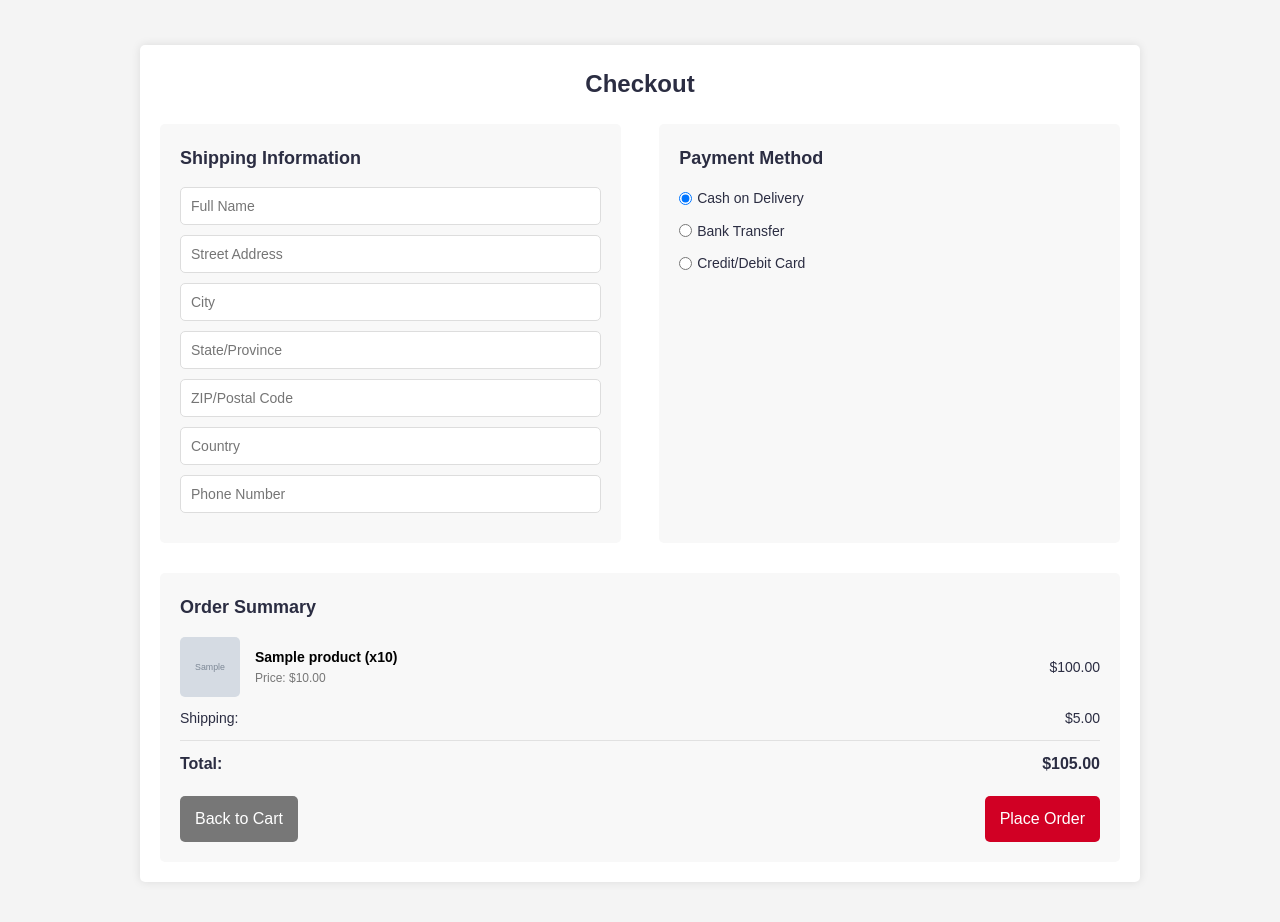
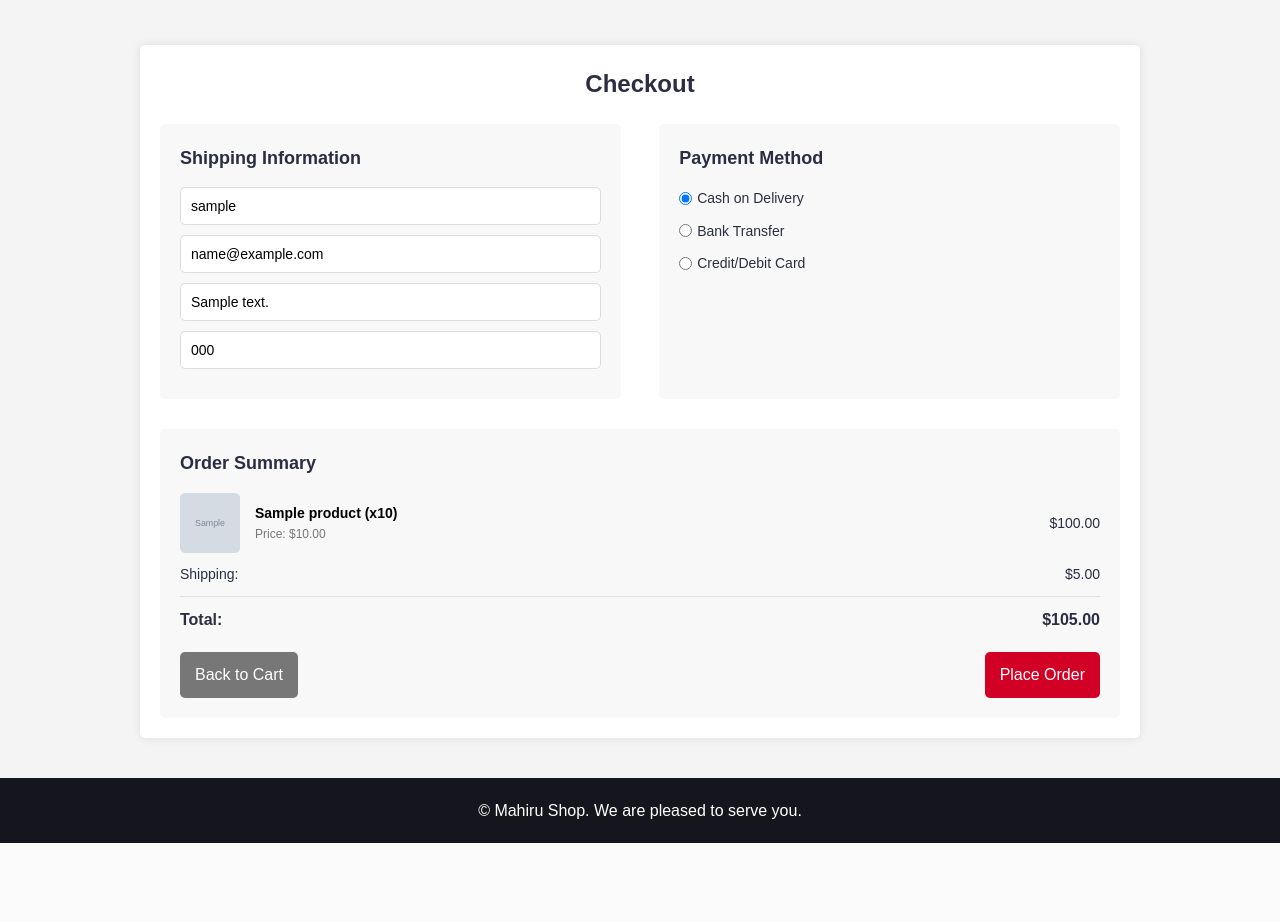
Before and after one commit to Suzune-pcz5/Mahiru-shop, a PHP site: page /checkout.php in a window 1280 px wide. Shown: the part 197-1119 px from the top of the page. After the commit the page ends 1040 px from the top, so only its background shows below. Run offline with PHP 8.4, Linux system fonts and the light colour scheme; the visitor is signed in with stand-in values (Sample User, id 1); tables that the repository leaves empty or names only in its code hold one stand-in row (values such as "Sample post"); grey boxes marked "Sample" are stand-in pictures.

Commit message:
Update checkout.php

```diff
--- a/Mahiru-shop/checkout.php
+++ b/Mahiru-shop/checkout.php
@@ -23,6 +23,18 @@ try {
 // Lấy user_id từ session
 $userId = $_SESSION['user_id'];
 
+// Lấy thông tin người dùng từ bảng users
+$userStmt = $conn->prepare("SELECT username, email, address, phone FROM users WHERE id = :user_id");
+$userStmt->bindValue(':user_id', $userId, PDO::PARAM_INT);
+$userStmt->execute();
+$userInfo = $userStmt->fetch(PDO::FETCH_ASSOC);
+
+// Gán giá trị mặc định từ thông tin người dùng
+$fullName = $userInfo['username'] ?? '';
+$email = $userInfo['email'] ?? '';
+$streetAddress = $userInfo['address'] ?? '';
+$phoneNumber = $userInfo['phone'] ?? '';
+
 // Lấy dữ liệu giỏ hàng từ cơ sở dữ liệu
 $stmt = $conn->prepare("
     SELECT c.product_id, c.quantity, p.name, p.price, p.image
@@ -33,7 +45,6 @@ $stmt = $conn->prepare("
 $stmt->bindValue(':user_id', $userId, PDO::PARAM_INT);
 $stmt->execute();
 $cartItems = $stmt->fetchAll(PDO::FETCH_ASSOC);
-
 
 // ========== LẤY DANH MỤC TỪ BẢNG products ==========
 $categoryQuery = $conn->query("SELECT DISTINCT category FROM products");
@@ -75,7 +86,7 @@ foreach ($cartItems as $item) {
                 </div>
                 <div class="user-actions">
                     <i class="fas fa-user"></i>
-                    <span class="name"><?php echo htmlspecialchars($_SESSION['user_name']); ?></span>
+                    <span class="name"><?php echo htmlspecialchars($userInfo['username']); ?></span>
                     <div class="login-dropdown">
                         <a href="order_history.php" class="login-option">Order History</a>
                         <a href="edit_profile.php" class="login-option">Edit Profile</a>
@@ -120,13 +131,10 @@ foreach ($cartItems as $item) {
                 <div class="checkout-container">
                     <div class="shipping-info">
                         <h2>Shipping Information</h2>
-                        <input type="text" name="full_name" placeholder="Full Name" required>
-                        <input type="text" name="street_address" placeholder="Street Address" required>
-                        <input type="text" name="city" placeholder="City" required>
-                        <input type="text" name="state" placeholder="State/Province">
-                        <input type="text" name="zip_code" placeholder="ZIP/Postal Code">
-                        <input type="text" name="country" placeholder="Country" required>
-                        <input type="tel" name="phone" placeholder="Phone Number" required>
+                        <input type="text" name="full_name" placeholder="Full Name" value="<?php echo htmlspecialchars($fullName); ?>" required>
+                        <input type="text" name="email" placeholder="Email" value="<?php echo htmlspecialchars($email); ?>">
+                        <input type="text" name="street_address" placeholder="Street Address" value="<?php echo htmlspecialchars($streetAddress); ?>" required>
+                        <input type="tel" name="phone" placeholder="Phone Number" value="<?php echo htmlspecialchars($phoneNumber); ?>" required>
                     </div>
                     <div class="payment-info">
                         <h2>Payment Method</h2>
@@ -174,7 +182,7 @@ foreach ($cartItems as $item) {
     </main>
     <footer>
         <div class="container">
-            <p>&copy; Mahiru Shop. We are pleased to serve you.</p>
+            <p>© Mahiru Shop. We are pleased to serve you.</p>
         </div>
     </footer>
 </body>
```
